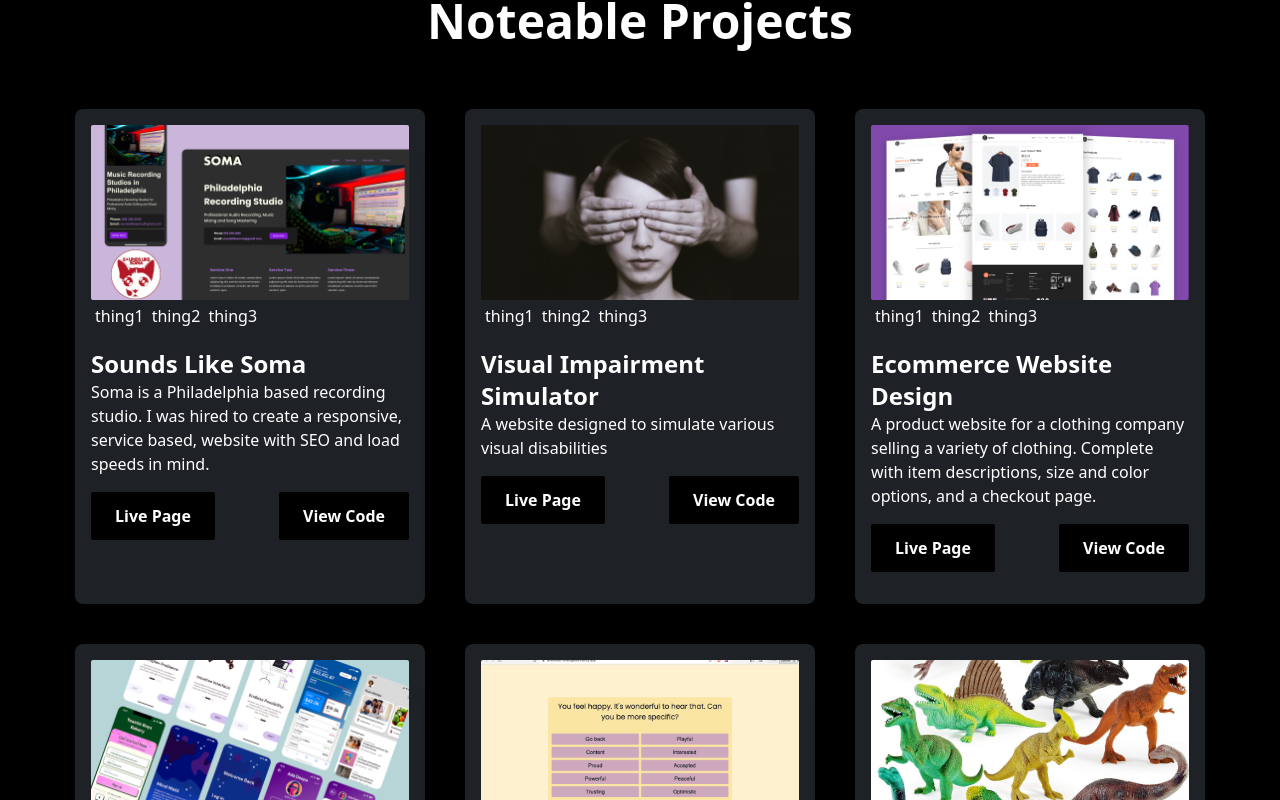
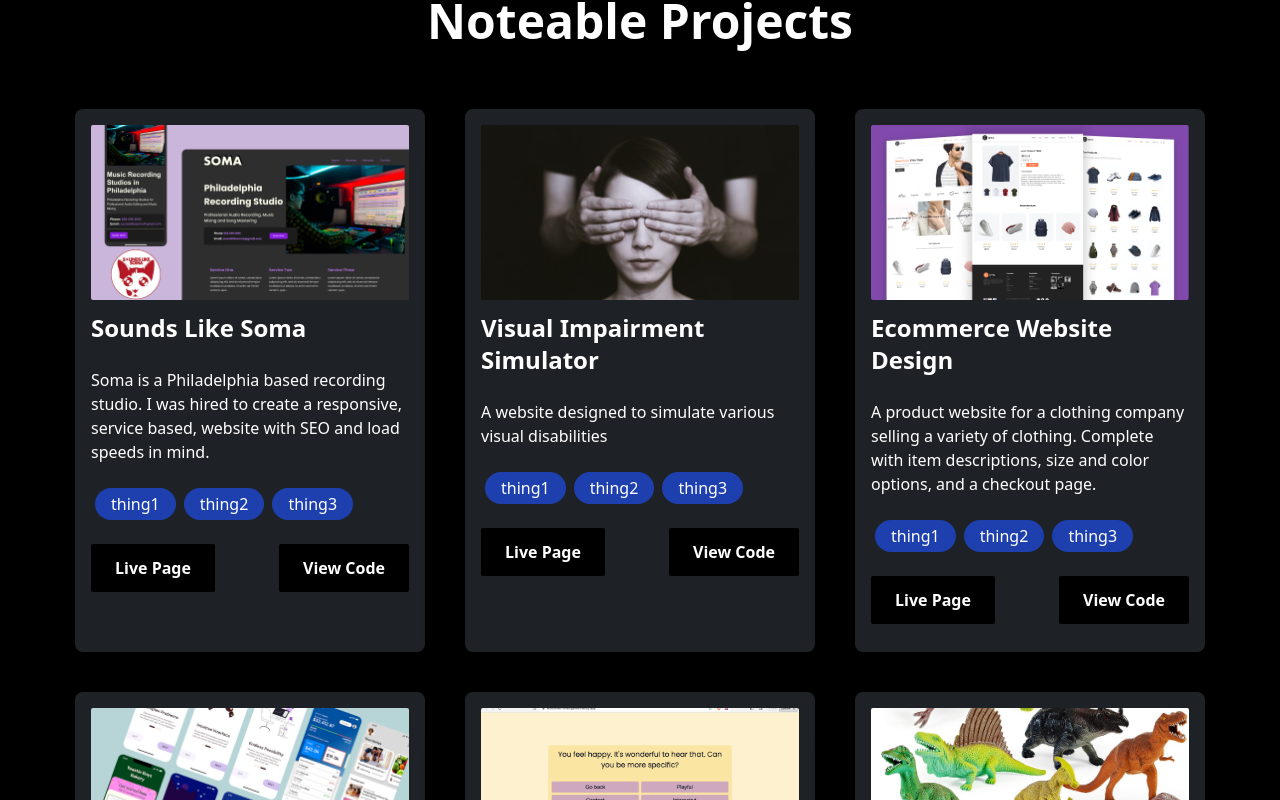
Before and after one commit to zackhanni/zachary.works, a Next.js app: page / in a window 1280 px wide. Shown: the part 867-1667 px from the top of the page. Built offline with nearby package versions, Linux system fonts and the light colour scheme.

Commit message:
start setup for intersection observer

```diff
--- a/app/components/Projects.tsx
+++ b/app/components/Projects.tsx
@@ -1,7 +1,25 @@
 import ProjectsData from "./ProjectsData";
 import Image from "next/image";
+import "../components/ProjectsStyles.css";
 
 function Projects() {
+  // const observer = new IntersectionObserver(
+  //   (entries) => {
+  //     entries.forEach((entry) => {
+  //       entry.target.classList.toggle("show", entry.isIntersecting);
+  //       if (entry.isIntersecting) observer.unobserve(entry.target);
+  //     });
+  //   },
+  //   {
+  //     threshold: 0.75,
+  //   }
+  // );
+
+  // const cards = document.querySelectorAll(".card")
+  // cards.forEach(card => {
+  //   observer.observe(card)
+  // })
+
   return (
     <section
       id="projects"
@@ -14,8 +32,7 @@ function Projects() {
         {ProjectsData.map((project) => {
           return (
             <li
-              id="project-card"
-              className="md:max-w-[350px] min-w-[300px] bg-slate-400/20 p-4 rounded-lg shadow-2xl"
+              className="card md:max-w-[350px] min-w-[300px] bg-slate-400/20 p-4 rounded-lg shadow-2xl"
               key={project.title}
             >
               <Image
@@ -25,19 +42,22 @@ function Projects() {
                 alt={project.title}
                 className="object-cover w-full h-[175px] rounded-sm"
               />
-              <div className="flex">
-                {project.tools?.map((tool) => {
-                  return (
-                    <p className="p-1 text-white" key={tool}>
-                      {tool}
-                    </p>
-                  );
-                })}
-              </div>
-              <div className="py-4 text-white">
+              <div className="py-3 text-white">
                 <div>
                   <p className="text-2xl font-bold">{project.title}</p>
-                  <p className="pb-4">{project.description}</p>
+                  <p className="py-6">{project.description}</p>
+                  <div className="flex flex-wrap pb-6">
+                    {project.tools?.map((tool) => {
+                      return (
+                        <p
+                          className="text-white bg-blue-800 rounded-full py-1 px-4 mx-1"
+                          key={tool}
+                        >
+                          {tool}
+                        </p>
+                      );
+                    })}
+                  </div>
                 </div>
                 <div id="project-buttons" className="flex justify-between">
                   <button className="px-6 py-3 bg-black hover:bg-zinc-800 rounded-sm font-semibold">
--- /dev/null
+++ b/app/components/ProjectsStyles.css
@@ -0,0 +1,10 @@
+.show {
+    transform: translateX(0);
+    opacity: 1;
+}
+
+.hide {
+    transform: translateX(100px);
+    opacity: 0;
+    transition: 150ms;
+}
```
